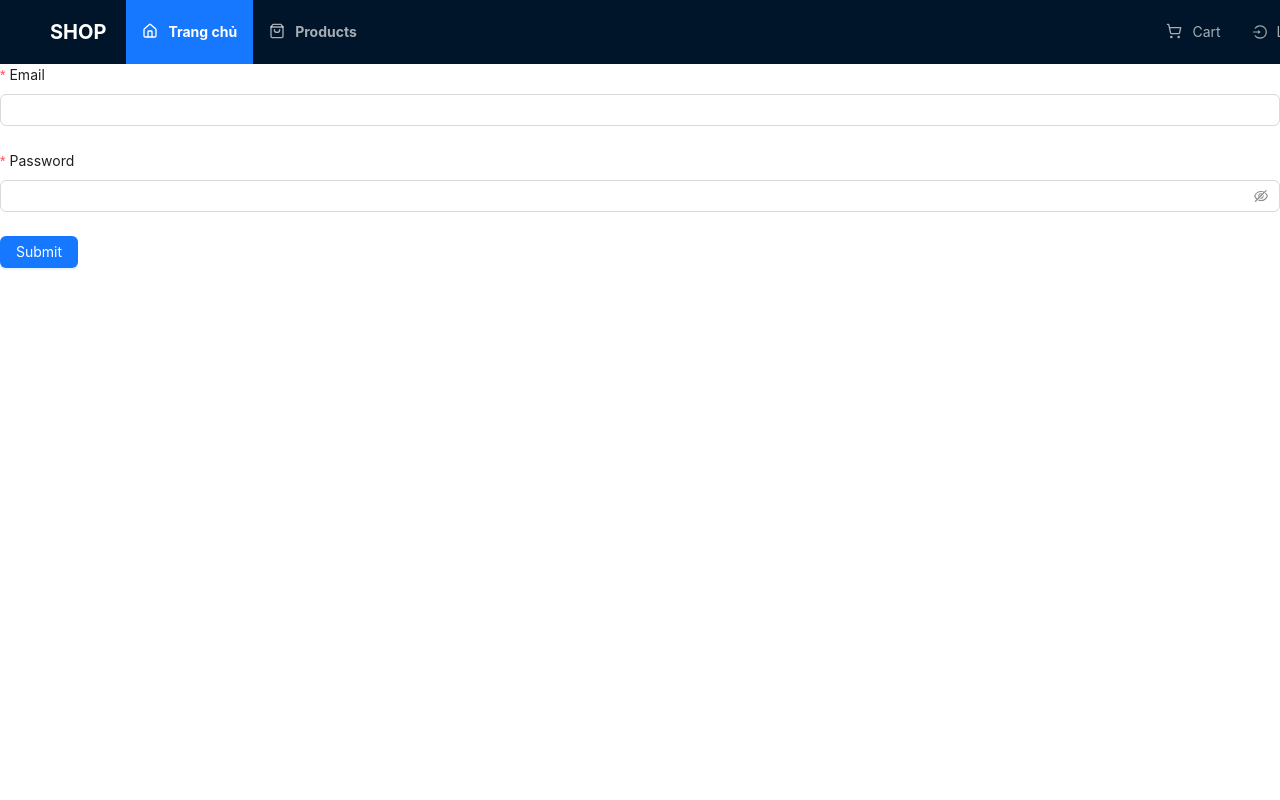
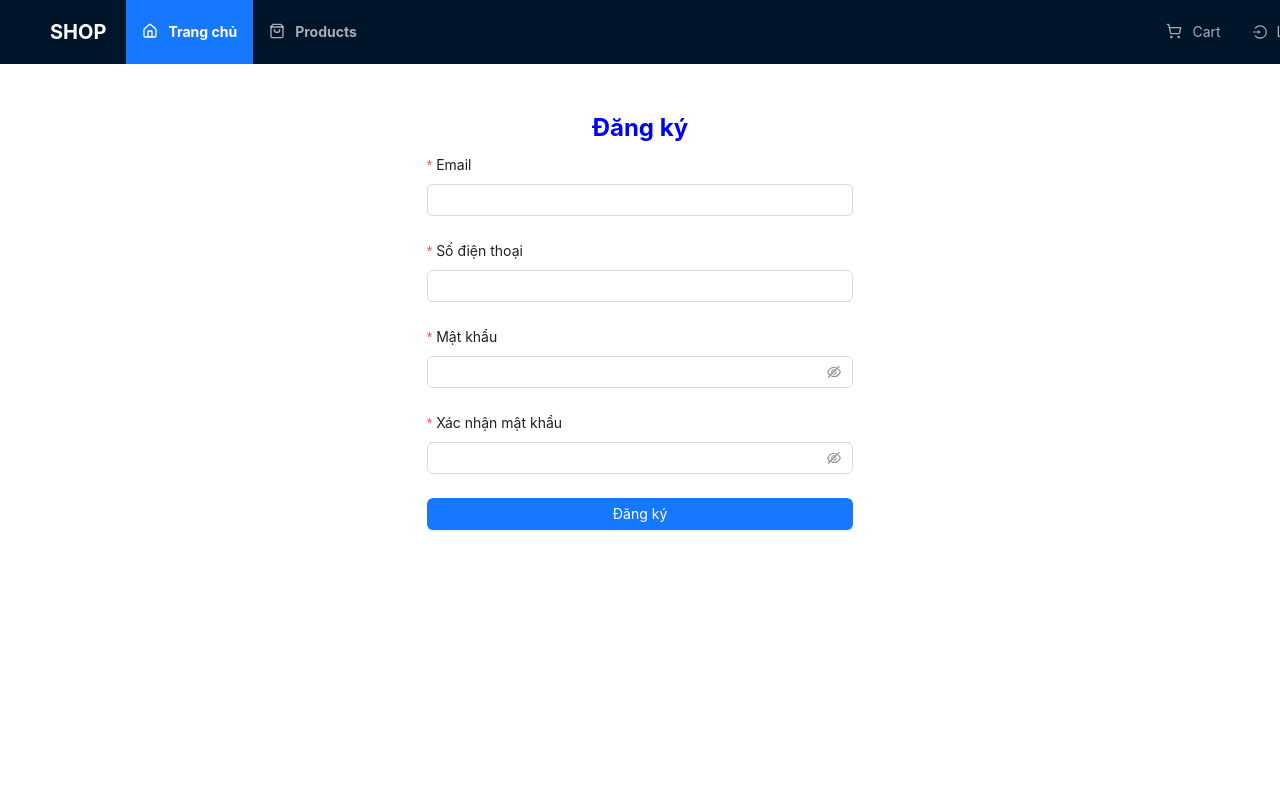
Before and after one commit to chinhnx/asm-fe2, a React (Vite) app: page /register in a window 1280 px wide. Shown: the top 800 px of the page. Built offline with nearby package versions, Linux system fonts and the light colour scheme.

Commit message:
register

```diff
--- a/db.json
+++ b/db.json
@@ -1,14 +1,5 @@
 {
   "products": [
-    {
-      "name": "4K Smart TV",
-      "categoryId": 1,
-      "image": "https://images.unsplash.com/photo-1593359677879-a4bb92f829d1?w=500",
-      "price": 799.99,
-      "stock": 15,
-      "rate": 3.5,
-      "id": 1
-    },
     {
       "id": 2,
       "name": "Gaming Laptop",
@@ -135,6 +126,24 @@
       "status": "active",
       "createdAt": "2024-03-01T12:00:00Z",
       "updatedAt": "2024-03-05T08:30:00Z"
+    },
+    {
+      "name": "nguyễn chỉnh",
+      "email": "xuanchinhn48@gmail.com",
+      "password": "$2a$10$lNtx4wLgPcmGA58Yv9uwyOW4nNtD.0/TbCgXNw0cHU.uie2d7lZga",
+      "phone": "0918946104",
+      "status": "active",
+      "role": "user",
+      "id": 4
+    },
+    {
+      "name": "nguyễn chỉnh",
+      "email": "chinhdzai2810@gmail.com",
+      "password": "$2a$10$lvuikvdBclRN.Nu6vrd.WO1C2daLJSA5RVwaKwftXa87GR0QVtwR.",
+      "phone": "0918946104",
+      "status": "banned",
+      "role": "user",
+      "id": 5
     }
   ]
 }
--- a/src/pages/admin/auth/Register.tsx
+++ b/src/pages/admin/auth/Register.tsx
@@ -2,46 +2,96 @@ import { Button, Form, Input, message } from "antd";
 import axios, { AxiosError } from "axios";
 import { useEffect } from "react";
 import { useNavigate } from "react-router-dom";
+import { Row, Col } from "antd";
 
 function Register() {
   const [form] = Form.useForm();
-  const nav = useNavigate()
+  const nav = useNavigate();
+
   const handleSubmit = async () => {
     try {
       const values = await form.validateFields();
-      await axios.post("/register", values);
-      message.success("Register ok");
-      nav("/admin/login")
+      const { repassword, ...userData } = {
+        ...values,
+        role: "user",
+        status: "active",
+      };
+      await axios.post("/register", userData);
+      message.success("Đăng ký thành công!");
+      nav("/login");
     } catch (error) {
-      message.error("Register failed: " + (error as AxiosError).message);
+      message.error("Đăng ký thất bại: " + ((error as AxiosError).message || "Lỗi không xác định"));
     }
   };
+
   useEffect(() => {
     const token = localStorage.getItem("token");
     if (token) {
-      nav("/"); // Nếu đã đăng nhập, quay về trang chính
+      nav("/"); // Nếu đã đăng nhập, chuyển về trang chính
     }
-  }, []);
+  }, [nav]);
+
   return (
+    <Row justify="center" style={{ height: "100vh", marginTop: "50px" }}>
+      <Col span={8}>
+        <h1 style={{ textAlign: "center", color: "blue", fontSize: "24px", fontWeight: "bold" }}>
+          Đăng ký
+        </h1>
         <Form form={form} onFinish={handleSubmit} layout="vertical">
           <Form.Item
             name="email"
             label="Email"
-        rules={[{ required: true, type: "email" }]}
+            rules={[
+              { required: true, message: "Vui lòng nhập email!" },
+              { type: "email", message: "Email không hợp lệ!" }
+            ]}
           >
             <Input type="email" />
           </Form.Item>
           <Form.Item
+            name="phone"
+            label="Số điện thoại"
+            rules={[
+              { required: true, message: "Vui lòng nhập số điện thoại!" },
+              { pattern: /^\d{10,11}$/, message: "Số điện thoại không hợp lệ!" }
+            ]}
+          >
+            <Input type="tel" />
+          </Form.Item>
+          <Form.Item
             name="password"
-        label="Password"
-        rules={[{ required: true, min: 6 }]}
+            label="Mật khẩu"
+            rules={[
+              { required: true, message: "Vui lòng nhập mật khẩu!" },
+              { min: 6, message: "Mật khẩu phải có ít nhất 6 ký tự!" }
+            ]}
           >
             <Input.Password />
           </Form.Item>
-      <Button type="primary" htmlType="submit">
-        Submit
+          <Form.Item
+            name="repassword"
+            label="Xác nhận mật khẩu"
+            dependencies={["password"]}
+            rules={[
+              { required: true, message: "Vui lòng nhập lại mật khẩu!" },
+              ({ getFieldValue }) => ({
+                validator(_, value) {
+                  if (!value || getFieldValue("password") === value) {
+                    return Promise.resolve();
+                  }
+                  return Promise.reject(new Error("Mật khẩu không khớp!"));
+                },
+              })
+            ]}
+          >
+            <Input.Password />
+          </Form.Item>
+          <Button type="primary" htmlType="submit" block>
+            Đăng ký
           </Button>
         </Form>
+      </Col>
+    </Row>
   );
 }
 
```
Lines whose indentation alone changed are shown as unchanged.
